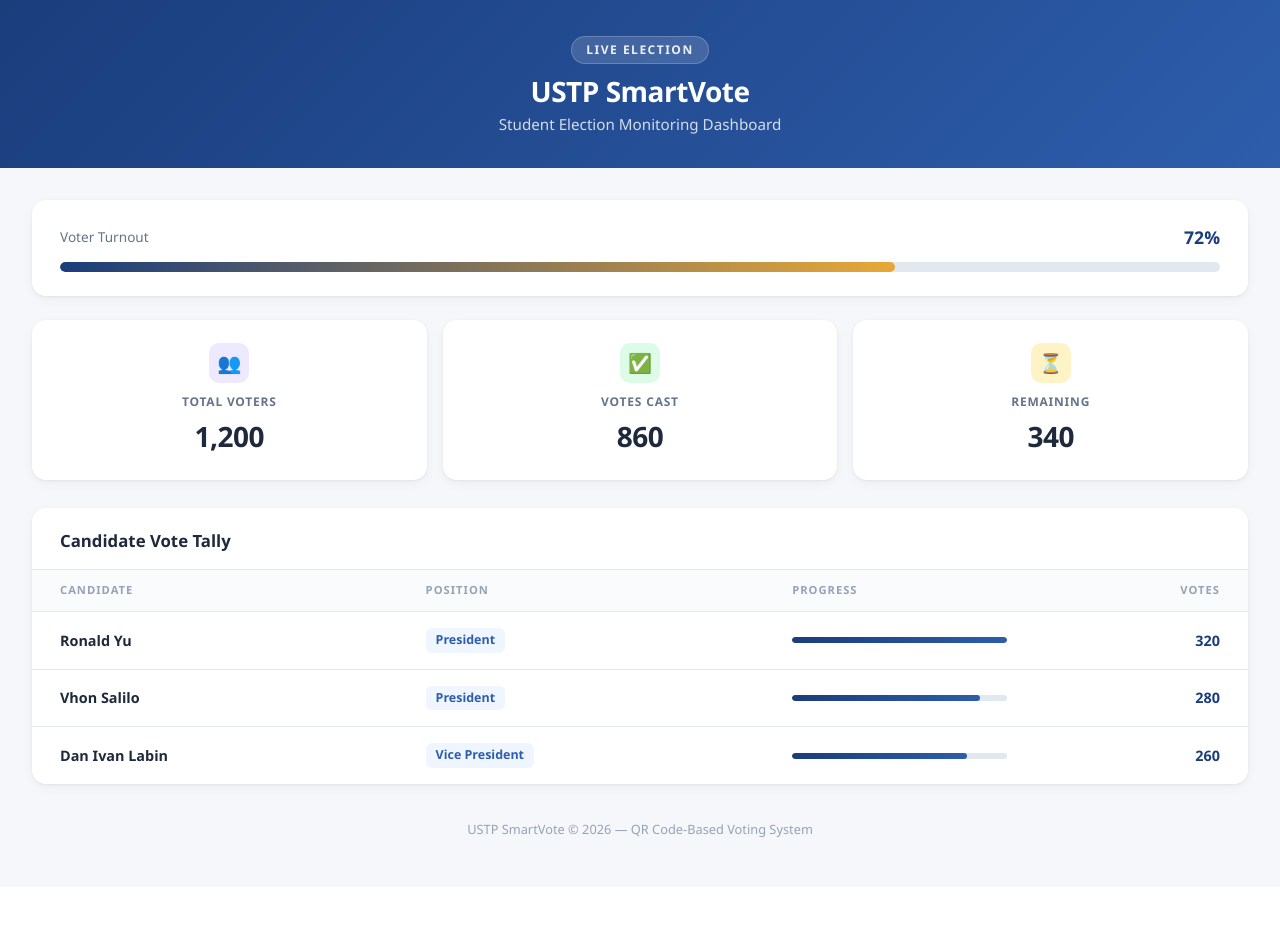
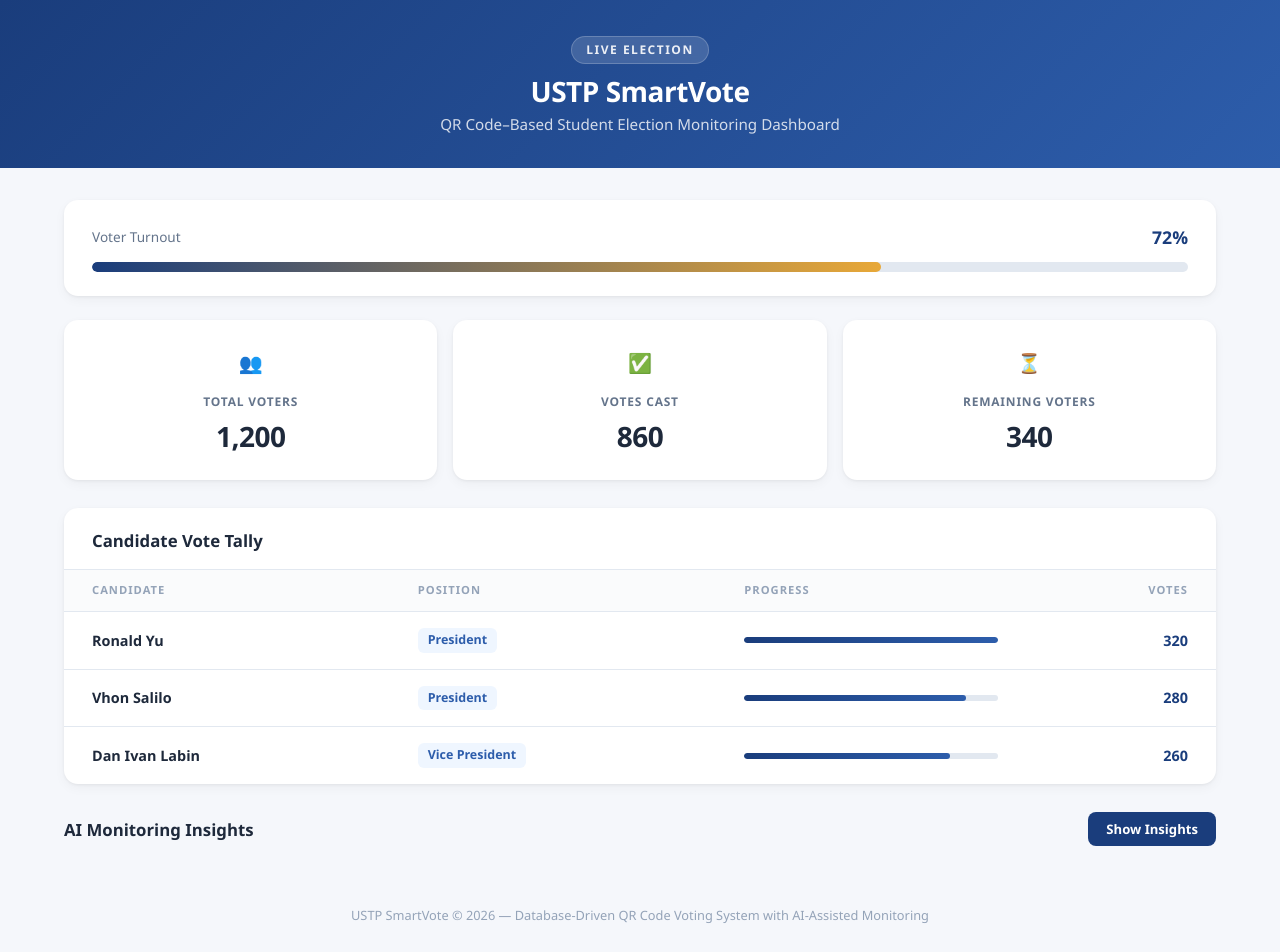
Before and after one commit to KIN0RI/IT323_AppDev_SmartVote_UI, a React (Vite) app: page / in a window 1280 px wide. Shown: the top 952 px of the page. Before the commit the page ends 887 px from the top, so only its background shows below. Built offline with nearby package versions, Linux system fonts and the light colour scheme.

Commit message:
AppDev-L3: Component design and styling completed

```diff
--- /dev/null
+++ b/src/components/CandidateRow.jsx
@@ -0,0 +1,32 @@
+function CandidateRow({ candidate, maxVotes }) {
+  const percentage = (candidate.votes / maxVotes) * 100;
+
+  return (
+    <tr>
+      <td className="sv-candidate-name">
+        {candidate.name}
+      </td>
+
+      <td>
+        <span className="sv-candidate-position">
+          {candidate.position}
+        </span>
+      </td>
+
+      <td>
+        <div className="sv-vote-bar-bg">
+          <div
+            className="sv-vote-bar"
+            style={{ width: `${percentage}%` }}
+          />
+        </div>
+      </td>
+
+      <td className="sv-vote-count">
+        {candidate.votes}
+      </td>
+    </tr>
+  );
+}
+
+export default CandidateRow;
--- a/src/components/Dashboard.css
+++ b/src/components/Dashboard.css
@@ -1,5 +1,6 @@
 
 :root {
+
   --sv-bg: #f5f7fb;
   --sv-surface: #ffffff;
   --sv-primary: #1a3d7c;
@@ -17,20 +18,32 @@
 }
 
 
-.sv-dashboard {
-  width: 100vw;
-  min-height: 100vh;
+html, body, #root {
+  width: 100%;
+  height: 100%;
+  margin: 0;
+  padding: 0;
+  max-width: none !important;
   background: var(--sv-bg);
-  font-family: var(--sv-font);
 }
 
 
-.sv-content {
-  max-width: 1600px;
-  margin: 0 auto;
-  padding: 32px 32px 48px;
+.sv-dashboard {
+  font-family: var(--sv-font);
+  background: var(--sv-bg);
+  width: 100vw;
+  min-height: 100vh;
+  display: flex;
+  flex-direction: column;
 }
 
+.sv-content {
+  width: 100%;
+  max-width: 1200px;
+  margin: 0 auto;
+  padding: 32px 24px 48px;
+  box-sizing: border-box;
+}
 
 
 .sv-header {
@@ -38,6 +51,8 @@
   padding: 36px 24px 32px;
   text-align: center;
   color: #fff;
+  width: 100%;
+  box-sizing: border-box;
 }
 
 .sv-header-badge {
@@ -115,7 +130,7 @@
 
 .sv-stats {
   display: grid;
-  grid-template-columns: repeat(3, 1fr);
+  grid-template-columns: repeat(auto-fit, minmax(250px, 1fr)); /* Responsive Grid */
   gap: 16px;
   margin-bottom: 28px;
 }
@@ -146,20 +161,9 @@
   margin-bottom: 10px;
 }
 
-.sv-stat-icon--voters {
-  background: #ede9fe;
-  color: #7c3aed;
-}
-
-.sv-stat-icon--cast {
-  background: #dcfce7;
-  color: var(--sv-success);
-}
-
-.sv-stat-icon--remaining {
-  background: #fef3c7;
-  color: #d97706;
-}
+.sv-stat-icon--voters { background: #ede9fe; color: #7c3aed; }
+.sv-stat-icon--cast { background: #dcfce7; color: var(--sv-success); }
+.sv-stat-icon--remaining { background: #fef3c7; color: #d97706; }
 
 .sv-stat-card h3 {
   margin: 0 0 4px;
@@ -184,6 +188,7 @@
   border-radius: var(--sv-radius);
   box-shadow: var(--sv-shadow);
   overflow: hidden;
+  margin-bottom: 28px;
 }
 
 .sv-tally-header {
@@ -215,17 +220,10 @@
   border-bottom: 1px solid var(--sv-border);
 }
 
-.sv-table thead th:last-child {
-  text-align: right;
-}
+.sv-table thead th:last-child { text-align: right; }
 
-.sv-table tbody tr {
-  transition: background 0.15s ease;
-}
-
-.sv-table tbody tr:hover {
-  background: #f8fafc;
-}
+.sv-table tbody tr { transition: background 0.15s ease; }
+.sv-table tbody tr:hover { background: #f8fafc; }
 
 .sv-table tbody td {
   padding: 16px 28px;
@@ -234,18 +232,10 @@
   vertical-align: middle;
 }
 
-.sv-table tbody tr:last-child td {
-  border-bottom: none;
-}
+.sv-table tbody tr:last-child td { border-bottom: none; }
+.sv-table tbody td:last-child { text-align: right; }
 
-.sv-table tbody td:last-child {
-  text-align: right;
-}
-
-.sv-candidate-name {
-  font-weight: 600;
-  color: var(--sv-text);
-}
+.sv-candidate-name { font-weight: 600; color: var(--sv-text); }
 
 .sv-candidate-position {
   display: inline-block;
@@ -264,22 +254,13 @@
   font-variant-numeric: tabular-nums;
 }
 
-.sv-vote-bar-cell {
-  padding: 16px 28px;
-}
-
-.sv-vote-bar-wrapper {
-  display: flex;
-  align-items: center;
-  gap: 10px;
-}
-
 .sv-vote-bar-bg {
   flex: 1;
   height: 6px;
   background: var(--sv-border);
   border-radius: 3px;
   overflow: hidden;
+  min-width: 100px;
 }
 
 .sv-vote-bar {
@@ -290,29 +271,78 @@
 }
 
 
+
 .sv-footer {
   text-align: center;
-  margin-top: 36px;
+  margin-top: 60px;
   font-size: 0.8rem;
   color: var(--sv-text-light);
+  padding-bottom: 24px;
+  clear: both;
 }
 
 
-@media (max-width: 640px) {
-  .sv-stats {
-    grid-template-columns: 1fr;
+.sv-monitoring-header {
+  display: flex;
+  justify-content: space-between;
+  align-items: center;
+  margin-bottom: 16px;
 }
 
-  .sv-container {
-    padding: 20px 16px 32px;
+.sv-monitoring-header h2 {
+  font-size: 1.05rem;
+  font-weight: 700;
+  color: var(--sv-text);
+  margin: 0;
 }
 
-  .sv-header h1 {
-    font-size: 1.35rem;
+.sv-monitoring-header button {
+  background: var(--sv-primary);
+  color: #fff;
+  border: none;
+  padding: 8px 18px;
+  border-radius: 8px;
+  font-size: 0.82rem;
+  font-weight: 600;
+  cursor: pointer;
+  transition: background 0.2s ease;
 }
 
-  .sv-table thead th,
-  .sv-table tbody td {
-    padding: 12px 16px;
+.sv-monitoring-header button:hover { background: var(--sv-primary-light); }
+
+.sv-insight-grid {
+  display: grid;
+  grid-template-columns: repeat(auto-fit, minmax(300px, 1fr));
+  gap: 16px;
 }
+
+.sv-insight-card {
+  background: var(--sv-surface);
+  border-radius: var(--sv-radius);
+  box-shadow: var(--sv-shadow);
+  padding: 22px 20px;
 }
+
+.sv-insight-card h3 {
+  margin: 0 0 8px;
+  font-size: 0.85rem;
+  font-weight: 700;
+  color: var(--sv-text);
+}
+
+.sv-insight-card p {
+  margin: 0 0 4px;
+  font-size: 0.82rem;
+  color: var(--sv-text-muted);
+}
+
+.sv-insight-card .high { color: var(--sv-success); font-weight: 700; }
+.sv-insight-card .medium { color: var(--sv-accent); font-weight: 700; }
+.sv-insight-card .low { color: #dc2626; font-weight: 700; }
+
+
+@media (max-width: 640px) {
+  .sv-container, .sv-content { padding: 20px 16px 32px; }
+  .sv-header h1 { font-size: 1.35rem; }
+  .sv-table thead th, .sv-table tbody td { padding: 12px 16px; }
+}
--- a/src/components/Dashboard.jsx
+++ b/src/components/Dashboard.jsx
@@ -1,4 +1,9 @@
+import { useState } from "react";
 import "./Dashboard.css";
+
+import StatCard from "./StatCard";
+import CandidateRow from "./CandidateRow";
+import MonitoringInsight from "./MonitoringInsight";
 
 function Dashboard() {
   const electionStats = {
@@ -7,11 +12,29 @@ function Dashboard() {
     remainingVoters: 340,
   };
 
+
   const candidates = [
     { id: 1, name: "Ronald Yu", position: "President", votes: 320 },
     { id: 2, name: "Vhon Salilo", position: "President", votes: 280 },
     { id: 3, name: "Dan Ivan Labin", position: "Vice President", votes: 260 },
   ];
+
+
+  const insights = [
+    {
+      id: 1,
+      title: "Anomaly Detection",
+      status: "No suspicious voting activity detected",
+      confidence: 91,
+    },
+    {
+      id: 2,
+      title: "Turnout Pattern Analysis",
+      status: "Normal participation trend observed",
+      confidence: 84,
+    },
+  ];
+
 
   const turnoutPercent = Math.round(
     (electionStats.votesCast / electionStats.totalVoters) * 100
@@ -19,15 +42,16 @@ function Dashboard() {
 
   const maxVotes = Math.max(...candidates.map((c) => c.votes));
 
+
+  const [showInsights, setShowInsights] = useState(false);
+
   return (
     <main className="sv-dashboard">
-
       <header className="sv-header">
         <span className="sv-header-badge">Live Election</span>
         <h1>USTP SmartVote</h1>
-        <p>Student Election Monitoring Dashboard</p>
+        <p>QR Code–Based Student Election Monitoring Dashboard</p>
       </header>
-
 
       <div className="sv-content">
         <section className="sv-progress-section">
@@ -35,6 +59,7 @@ function Dashboard() {
             <span>Voter Turnout</span>
             <strong>{turnoutPercent}%</strong>
           </div>
+
           <div className="sv-progress-track">
             <div
               className="sv-progress-fill"
@@ -44,29 +69,23 @@ function Dashboard() {
         </section>
 
         <section className="sv-stats">
-          <article className="sv-stat-card">
-            <div className="sv-stat-icon sv-stat-icon--voters">👥</div>
-            <h3>Total Voters</h3>
-            <p className="sv-stat-value">
-              {electionStats.totalVoters.toLocaleString()}
-            </p>
-          </article>
+          <StatCard
+            icon="👥"
+            title="Total Voters"
+            value={electionStats.totalVoters.toLocaleString()}
+          />
 
-          <article className="sv-stat-card">
-            <div className="sv-stat-icon sv-stat-icon--cast">✅</div>
-            <h3>Votes Cast</h3>
-            <p className="sv-stat-value">
-              {electionStats.votesCast.toLocaleString()}
-            </p>
-          </article>
+          <StatCard
+            icon="✅"
+            title="Votes Cast"
+            value={electionStats.votesCast.toLocaleString()}
+          />
 
-          <article className="sv-stat-card">
-            <div className="sv-stat-icon sv-stat-icon--remaining">⏳</div>
-            <h3>Remaining</h3>
-            <p className="sv-stat-value">
-              {electionStats.remainingVoters.toLocaleString()}
-            </p>
-          </article>
+          <StatCard
+            icon="⏳"
+            title="Remaining Voters"
+            value={electionStats.remainingVoters.toLocaleString()}
+          />
         </section>
 
         <section className="sv-tally-section">
@@ -83,30 +102,47 @@ function Dashboard() {
                 <th>Votes</th>
               </tr>
             </thead>
+
             <tbody>
-              {candidates.map((c) => (
-                <tr key={c.id}>
-                  <td className="sv-candidate-name">{c.name}</td>
-                  <td>
-                    <span className="sv-candidate-position">{c.position}</span>
-                  </td>
-                  <td>
-                    <div className="sv-vote-bar-bg">
-                      <div
-                        className="sv-vote-bar"
-                        style={{ width: `${(c.votes / maxVotes) * 100}%` }}
-                      />
-                    </div>
-                  </td>
-                  <td className="sv-vote-count">{c.votes}</td>
-                </tr>
+              {candidates.map((candidate) => (
+                <CandidateRow
+                  key={candidate.id}
+                  candidate={candidate}
+                  maxVotes={maxVotes}
+                />
               ))}
             </tbody>
           </table>
         </section>
 
+        <section className="sv-monitoring">
+          <div className="sv-monitoring-header">
+            <h2>AI Monitoring Insights</h2>
+
+            <button
+              onClick={() => setShowInsights(!showInsights)}
+            >
+              {showInsights ? "Hide Insights" : "Show Insights"}
+            </button>
+          </div>
+
+          {showInsights && (
+            <div className="sv-insight-grid">
+              {insights.map((item) => (
+                <MonitoringInsight
+                  key={item.id}
+                  title={item.title}
+                  status={item.status}
+                  confidence={item.confidence}
+                />
+              ))}
+            </div>
+          )}
+        </section>
+
         <footer className="sv-footer">
-          USTP SmartVote © 2026 — QR Code-Based Voting System
+          USTP SmartVote © 2026 — Database-Driven QR Code Voting System with
+          AI-Assisted Monitoring
         </footer>
       </div>
     </main>
--- /dev/null
+++ b/src/components/MonitoringInsight.jsx
@@ -0,0 +1,25 @@
+function MonitoringInsight({ title, status, confidence }) {
+  let confidenceClass = "";
+
+  if (confidence >= 80) {
+    confidenceClass = "high";
+  } else if (confidence >= 50) {
+    confidenceClass = "medium";
+  } else {
+    confidenceClass = "low";
+  }
+
+  return (
+    <section className="sv-insight-card">
+      <h3>{title}</h3>
+
+      <p>Status: {status}</p>
+
+      <p className={confidenceClass}>
+        Confidence: {confidence}%
+      </p>
+    </section>
+  );
+}
+
+export default MonitoringInsight;
--- /dev/null
+++ b/src/components/StatCard.jsx
@@ -0,0 +1,17 @@
+function StatCard({ icon, title, value }) {
+  return (
+    <article className="sv-stat-card">
+      <div className="sv-stat-icon">
+        {icon}
+      </div>
+
+      <h3>{title}</h3>
+
+      <p className="sv-stat-value">
+        {value}
+      </p>
+    </article>
+  );
+}
+
+export default StatCard;
```
Lines whose indentation alone changed are shown as unchanged.
